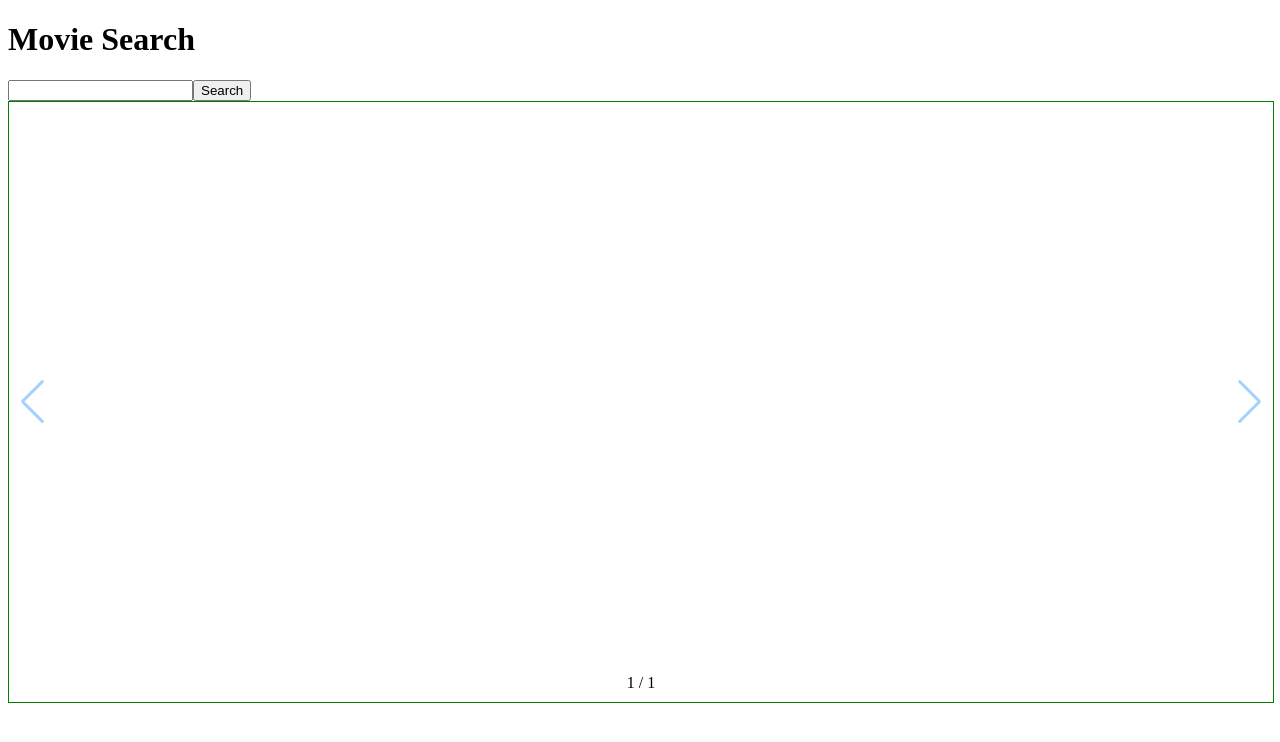
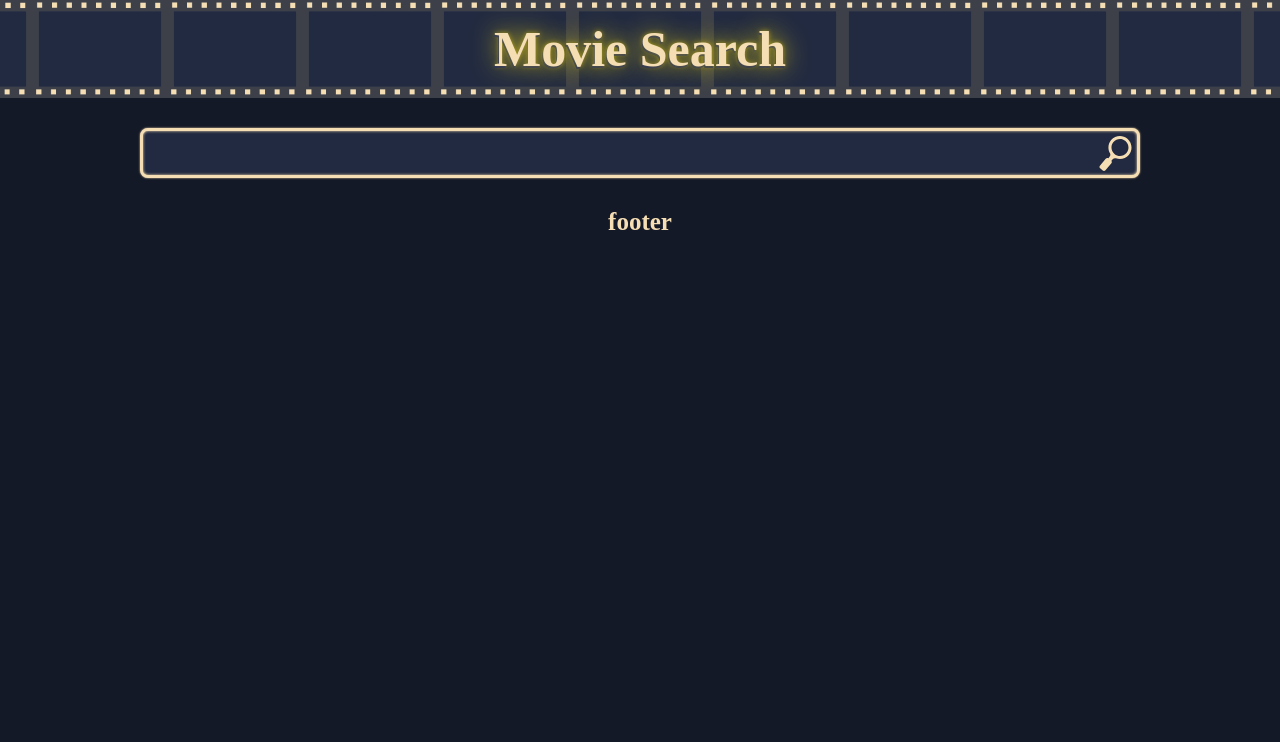
Before and after one commit to LxPvlv/movie-search, a website built with webpack: page movie-search/src/index.html in a window 1280 px wide. Built offline with nearby package versions, Linux system fonts and the light colour scheme.

Commit message:
feat: add styles

```diff
--- a/movie-search/src/assets/styles/main.scss
+++ b/movie-search/src/assets/styles/main.scss
@@ -1,13 +1,128 @@
+html {
+  font-size: 10px;
+}
+
+body {
+  margin: 0;
+  padding: 0;
+  min-height: 100vh;
+  background-color: #141927;
+  text-align: center;
+  color: #f5deb3;
+  font-weight: 700;
+  font-size: 2.5rem;
+}
+
+.header {
+  padding: 20px;
+  background-color: #222a41;
+  background-image: url('../images/film-roll.png');
+  background-size: contain;
+  background-position: center;
+}
+
+.header__title {
+  margin: 0;
+  font-size: 5rem;
+  text-shadow: 0px 0px 25px #d7c517, -1px 2px 0 #20285b, 0px 0px 5px #9e8d1e;
+}
+
+main {
+  margin: 0 auto;
+  width: 100%;
+  max-width: 1000px;
+}
+
+.search-form {
+  padding: 30px 0;
+}
+
+.search-container {
+  display: flex;
+  position: relative;
+}
+
+.search-input {
+  flex-grow: 1;
+  font-size: 3rem;
+  color: wheat;
+  background: #222a41;
+  border-radius: 8px;
+  border: 3px solid wheat;
+  padding: 5px 16px;
+  outline: none;
+  box-shadow: 0 0 2px wheat, inset 0 0 3px wheat;
+}
+
+.search-tool {
+  background-image: url('../images/search-tool.svg');
+  background-size: 35px;
+  background-position: center;
+  background-repeat: no-repeat;
+  position: absolute;
+  right: 0;
+  height: 100%;
+  width: 50px;
+  background-color: transparent;
+  border: none;
+  cursor: pointer;
+  outline: none;
+}
+
 .swiper-container {
   width: 100%;
-  height: 600px;
-  border: 1px solid green;
+  padding-bottom: 30px;
+  max-width: 1000px;
+}
+
+.swiper-slide {
+  display: flex;
+  flex-direction: column;
+  align-items: center;
+  height: unset;
+}
+
+.movie__title {
+  font-size: 2.5rem;
+  height: 55px;
+  margin: 0 0 5px;
+  overflow: hidden;
 }
 
 .movie__img {
   width: 100%;
+  flex-grow: 1;
+  object-fit: cover;
+}
+
+.movie__info {
+  display: flex;
+  justify-content: space-between;
+  width: 100%;
+}
+.movie__year,
+.movie__rating {
+  padding-top: 5px;
+  letter-spacing: 3px;
+}
+
+.movie__rating {
+  display: flex;
+  align-items: center;
+}
+.movie__rating img {
+  width: 15px;
+  margin-right: 8px;
 }
 
 .swiper-scrollbar-drag {
   cursor: pointer;
 }
+
+.swiper-scrollbar {
+  background: #f5deb30f;
+}
+
+.swiper-scrollbar-drag {
+  background: wheat;
+}
--- a/movie-search/src/index.html
+++ b/movie-search/src/index.html
@@ -6,12 +6,17 @@
   <title>Movie Search</title>
 </head>
 <body>
-  <header>
-    <h1>Movie Search</h1>
+  <header class="header">
+    <h1 class="header__title">Movie Search</h1>
   </header>
 
-  <form id='search-form'>
-    <input type="search" name="search" id="search-input"><input type="submit" value="Search">
+  <main>
+
+    <form id='search-form' class="search-form">
+      <div class="search-container">
+        <input type="text" name="search" class="search-input" id="search-input">
+        <button class="search-tool" type="submit"></button>
+      </div>
     </form>
 
     <div id="message-field"></div>
@@ -28,5 +33,10 @@
       <div class="swiper-scrollbar"></div>
     </div>
 
+  </main>
+
+  <footer>
+    footer
+  </footer>
 </body>
 </html>
--- a/movie-search/src/index.js
+++ b/movie-search/src/index.js
@@ -28,7 +28,7 @@ const movieSwiper = new Swiper('.swiper-container', {
   watchSlidesProgress: true,
   watchSlidesVisibility: true,
   slidesPerView: 4,
-  spaceBetween: 30,
+  spaceBetween: 10,
   pagination: {
     el: '.swiper-pagination',
     type: 'fraction',
@@ -40,15 +40,12 @@ const movieSwiper = new Swiper('.swiper-container', {
   breakpoints: {
     220: {
       slidesPerView: 1,
-      spaceBetween: 20,
     },
     480: {
       slidesPerView: 3,
-      spaceBetween: 30,
     },
     640: {
       slidesPerView: 4,
-      spaceBetween: 40,
     },
   },
 })
--- a/movie-search/src/templates/index.js
+++ b/movie-search/src/templates/index.js
@@ -1,13 +1,15 @@
-export const movieTemplate = ({ Title, Poster, Year, Type, imdbRating }) => {
+export const movieTemplate = ({ Title, Poster, Year, imdbRating }) => {
   const src = Poster !== 'N/A' ? Poster : './assets/images/404-poster.jpg'
   const movie = document.createElement('div')
   movie.setAttribute('class', 'swiper-slide')
   movie.innerHTML = `
 <h2 class="movie__title">${Title}</h2>
 <img class="movie__img" src="${src}"/>
+<div class="movie__rating">
+  <img src="./assets/images/rating-star.svg">
+  <span>${imdbRating}</span>
+</div>
 <div class="movie__year">${Year}</div>
-<div class="movie__type">${Type}</div>
-<div class="movie__rating">${imdbRating}<div>
 `
   return movie
 }
```
Also changed, not shown: movie-search/src/assets/images/film-roll.png (added), movie-search/src/assets/images/rating-star.svg (added), movie-search/src/assets/images/search-tool.svg (added). Lines whose indentation alone changed are shown as unchanged.
